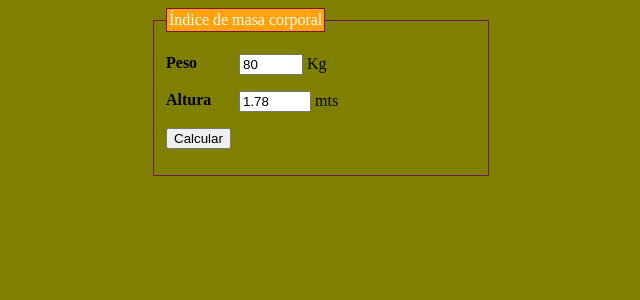
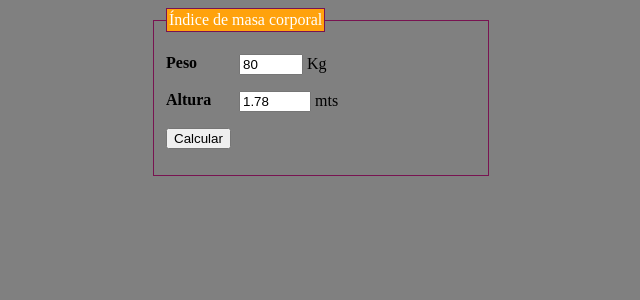
Before and after one commit to nuriaDAW/Indice_Masa_Corporal, a PHP site: page / in a window 1280 px wide. Shown: the top 300 px of the page, without its empty margins (319-959 px from the left). Run offline with PHP 8.4, Linux system fonts and the light colour scheme.

Commit message:
commit cambio fondo

```diff
--- a/default.css
+++ b/default.css
@@ -1,5 +1,5 @@
 body{
-  background-color: olive;
+  background-color: grey;
 }
 fieldset {
      border: 1px solid #781351;
--- a/index.php
+++ b/index.php
@@ -33,3 +33,4 @@ print"<!DOCTYPE html>
 
 </body>
 </html>";
+?>
```
